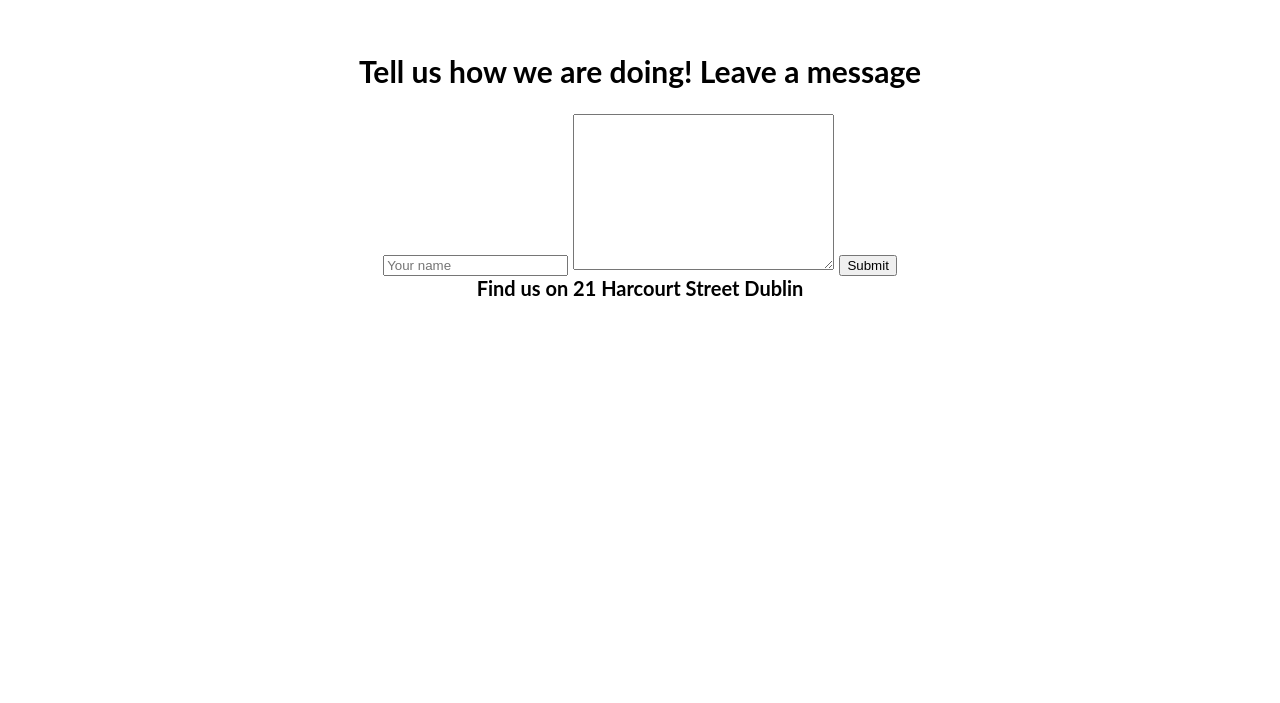
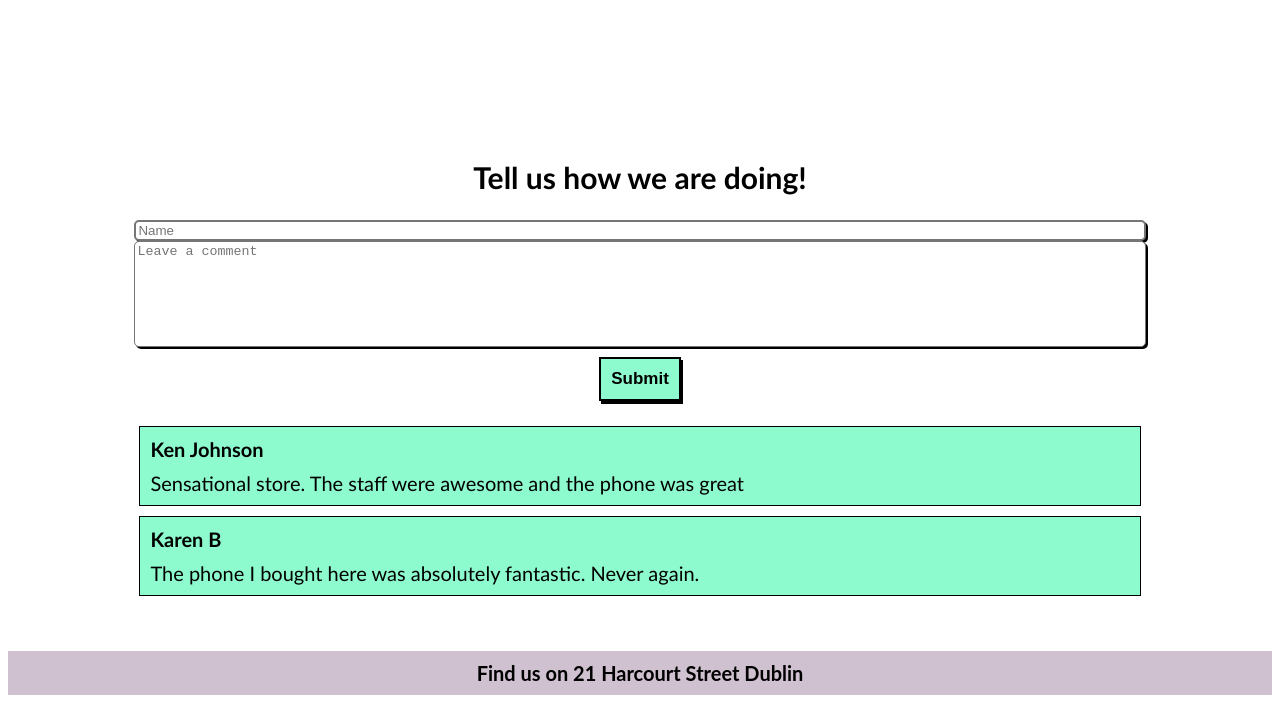
Before and after one commit to barrytrearty/FE-June21-M1D7, a plain HTML site: page index.html in a window 1280 px wide. Shown: the part 1821-2524 px from the top of the page. Before the commit the page ends 2129 px from the top, so only its background shows below. Drawn offline with Linux system fonts and the light colour scheme.

Commit message:
improved comment section look

```diff
--- a/css/style.css
+++ b/css/style.css
@@ -4,6 +4,7 @@ html {
 
 body {
   display: grid;
+  font-family: "Nunito Sans", sans-serif;
 }
 
 .cssClassImage {
@@ -91,6 +92,13 @@ h4 {
   visibility: hidden;
 }
 
+footer {
+  background-color: #cfc1cf;
+  padding: 10px;
+  margin: 0px;
+  margin-top: 50px;
+}
+
 /* #phone-box-container,
 #galaxy-active,
 #iphone-active,
@@ -129,6 +137,77 @@ h4 {
   flex-wrap: wrap;
   margin-top: 70px;
 }
+
+#messageBoardSection {
+  font-family: "Trebuchet MS", "Lucida Sans Unicode", "Lucida Grande",
+    "Lucida Sans", Arial, sans-serif;
+  width: 80%;
+  /* height: 400px; */
+  margin: auto;
+  display: grid;
+  /* border-radius: 5px; */
+}
+
+#messageBoardSection input {
+  border-style: solid;
+  border-width: 2px;
+  border-radius: 5px;
+  box-shadow: 2px 2px black;
+}
+
+textarea {
+  resize: none;
+  height: 100px;
+  border-radius: 5px;
+  box-shadow: 2px 2px black;
+}
+
+.button {
+  /* margin-top: 20px; */
+  display: flex;
+  margin: auto;
+  margin-top: 10px;
+  margin-bottom: 20px;
+  border-style: solid;
+  border-color: black;
+  box-shadow: 2px 3px black;
+  background-color: #8efbcf;
+  padding: 10px;
+  /* font-size: 1rem; */
+  font-size: 17px;
+  font-weight: bold;
+}
+
+.button:active {
+  box-shadow: -2px -3px black;
+}
+
+.comment {
+  background-color: #8efbcf;
+  text-align: left;
+  border-style: solid;
+  border-width: 1px;
+  margin: 5px;
+}
+
+.user-comment {
+  margin: 10px;
+  font-weight: bold;
+}
+
+.posted-comment {
+  font-weight: 500;
+  margin: 10px;
+}
+
+/*
+.submit {
+  float: left;
+} */
+
 /* .phone-box-click {
     transform: translateX(-100%);
-  } */ ;
+  } */
+
+/* To do: style buttons */
+/* To do: style comment section */
--- a/index.html
+++ b/index.html
@@ -9,8 +9,8 @@
   </head>
   <body>
     <h1 id="h1">The Sad, Sad Smartphone Store</h1>
-    <button onclick="changeBackgroundColorRandomly()">Not your vibe</button>
-    <button onclick="changePriceColor()">
+    <button class="button" onclick="changeBackgroundColorRandomly()">Not your vibe</button>
+    <button class="button" onclick="changePriceColor()">
       Change Price. Only the Color! Not the amount!
     </button>
 
@@ -191,10 +191,13 @@
               > -->
 
     <div id="messageBoardSection">
-      <h2>Tell us how we are doing! Leave a message</h2>
-      <input type="text" id="user-name" placeholder="Your name" />
-      <textarea name="message" id="text-area" cols="30" rows="10"></textarea>
-      <button id="submit">Submit</button>
+      <h2 id="feedback-prompt">Tell us how we are doing!</h2>
+      <input type="text" id="user-name" placeholder="Name" />
+      <textarea name="message" id="text-area" placeholder="Leave a comment" cols="30" rows="10"></textarea>
+      <button id="submit" class="submit button">Submit</button>
+      <div class="comment">
+      <p class="user-comment">Ken Johnson</p><p class="posted-comment">Sensational store. The staff were awesome and the phone was great</p></div>
+    <div class="comment">  <p class="user-comment">Karen B</p><p class="posted-comment">The phone I bought here was absolutely fantastic. Never again.</p></div>
     </div>
 
     <footer id="footer" onclick="changeFooter()">
@@ -206,9 +209,3 @@
 </html>
 
 <!-- #8EFBCF -->
-
-<!-- Tidy up js -->
-<!-- style buttons -->
-<!-- ensure all requirements are met -->
-<!-- style comment section -->
-<!-- increase comment section censor functionality -->
--- a/smartphone.js
+++ b/smartphone.js
@@ -123,18 +123,33 @@ const welcome = function () {
 const textArea = document.getElementById("text-area");
 const userInput = document.getElementById("user-name");
 const submit = document.getElementById("submit");
+const prompt = document.getElementById("feedback-prompt");
 const messageBoardSection = document.getElementById("messageBoardSection");
 
 const censorMessages = function (message) {
   if (message.includes("terrible")) {
-    message = message.replace("terrible", "great");
-    return message;
+    message = message.replaceAll("terrible", "terrific");
   }
+  if (message.includes("shit")) {
+    message = message.replaceAll("shit", "sensational");
+  }
+  if (message.includes("awful")) {
+    message = message.replaceAll("awful", "awesome");
+  }
+  if (message.includes("bad")) {
+    message = message.replaceAll("bad", "great");
+  }
+  if (message.includes("horrible")) {
+    message = message.replaceAll("horrible", "fantastic");
+  }
+
+  return message;
 };
 
 const postComment = function (username, comment) {
   const newComment = document.createElement("div");
-  newComment.innerHTML = `<h5>${username}</h5><p>${comment}</p>`;
+  newComment.classList.add("comment");
+  newComment.innerHTML = `<p class="user-comment">${username}</p><p class="posted-comment">${comment}</p>`;
   messageBoardSection.appendChild(newComment);
 };
 
@@ -144,6 +159,11 @@ const logMessages = function () {
 
   let finalMessage = censorMessages(messageContent);
   postComment(userName, finalMessage);
+
+  textArea.remove();
+  userInput.remove();
+  submit.remove();
+  prompt.innerText = "Thanks for your comment!";
 };
 
 submit.addEventListener("click", logMessages);
@@ -151,6 +171,16 @@ submit.addEventListener("click", logMessages);
 //Render Description
 
 const phoneBoxContainer = document.getElementById("phone-box-container");
+
+const galaxyHome = document.getElementById("galaxy-home");
+const iphoneHome = document.getElementById("iphone-home");
+const oppoHome = document.getElementById("oppo-home");
+const xiaomiHome = document.getElementById("xiaomi-home");
+const nokiaHome = document.getElementById("nokia-home");
+const huaweiHome = document.getElementById("huawei-home");
+
+const phoneBoxes = document.getElementsByClassName("home");
+
 const galaxyActive = document.getElementById("galaxy-active");
 const iphoneActive = document.getElementById("iphone-active");
 const oppoActive = document.getElementById("oppo-active");
@@ -158,12 +188,19 @@ const xiaomiActive = document.getElementById("xiaomi-active");
 const nokiaActive = document.getElementById("nokia-active");
 const huaweiActive = document.getElementById("huawei-active");
 
-const galaxyHome = document.getElementById("galaxy-home");
-const iphoneHome = document.getElementById("iphone-home");
-const oppoHome = document.getElementById("oppo-home");
-const xiaomiHome = document.getElementById("xiaomi-home");
-const nokiaHome = document.getElementById("nokia-home");
-const huaweiHome = document.getElementById("huawei-home");
+//Trying to implement select day
+const getCurrentlySelectedPhone = function () {
+  return document.querySelector(".selected");
+};
+
+galaxyHome.addEventListener("click", function () {
+  galaxyHome.classList.add("selected");
+});
+
+// const currentlySelectedPhoneNode = getCurrentlySelectedPhone() // Looking for any "selected" day in the page
+//   if (currentlySelectedPhoneNode !== null) { // If there is any selected day...
+//       currentlySelectedPhoneNode.classList.remove("selected") // ...we remove the "selected" class from it
+//   }
 
 const showGalaxy = function () {
   iphoneActive.classList.add("hidden");
@@ -233,3 +270,20 @@ xiaomiActive.classList.add("hidden");
 nokiaActive.classList.add("hidden");
 huaweiActive.classList.add("hidden");
 // phoneBoxContainer.classList.add("hidden");
+
+//  To do: Tidy up js
+//  To do: ensure all requirements are met
+//  To do: increase comment section censor functionality
+//  To do: add in Daniele selectDay function for active phone
+//  To do: use createMeeting function for comment section
+//  To do: use local storage to store comments
+
+// const selectDay = function(event){
+//   // DESELECT THE CURRENTLY SELECTED DAY
+//   const currentlySelectedDayNode = getCurrentlySelectedDay() // Looking for any "selected" day in the page
+//   if (currentlySelectedDayNode !== null) { // If there is any selected day...
+//       currentlySelectedDayNode.classList.remove("selected") // ...we remove the "selected" class from it
+//   }
+// const getCurrentlySelectedDay = function(){
+//   return document.querySelector(".selected")
+// }
```
